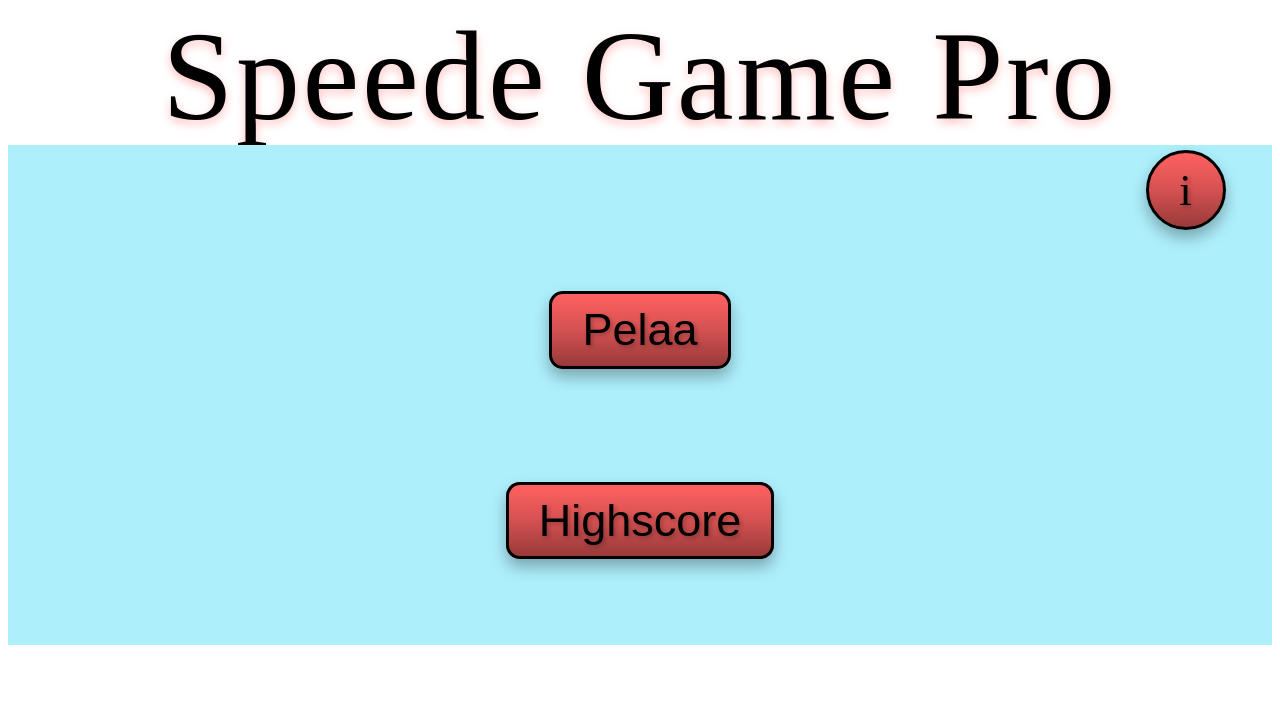
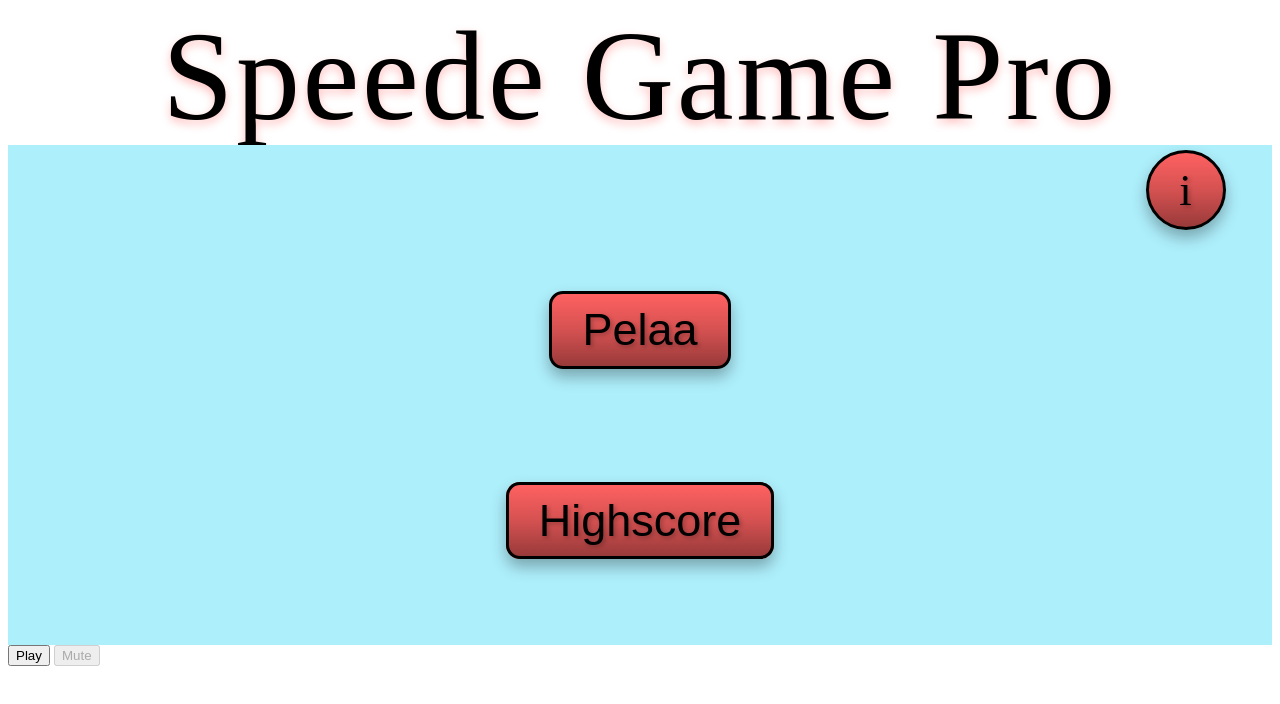
Before and after one commit to jamktiko/ryhma5, a SvelteKit app in the folder speedepeli/: page / in a window 1280 px wide. Shown: the top 704 px of the page. Built offline with nearby package versions, Linux system fonts and the light colour scheme; a web font is replaced by a local one.

Commit message:
taustaaani korjaus

```diff
--- a/speedepeli/src/lib/components/highscore.svelte.ts
+++ b/speedepeli/src/lib/components/highscore.svelte.ts
@@ -42,3 +42,4 @@ if (isBrowser) {
 export const lista = listaClassic;
 export const lista2 = listaAjoitettu;
 export const showModal1 = writable<boolean>(false);
+export const taustaAani = writable<boolean>(false);
--- a/speedepeli/src/routes/+page.svelte
+++ b/speedepeli/src/routes/+page.svelte
@@ -3,6 +3,7 @@
 	import About from '$lib/components/About.svelte';
 	import Pelaa from '$lib/components/Pelaa.svelte';
 	import { onMount } from 'svelte';
+	import { taustaAani } from '$lib/components/highscore.svelte';
 
 	let showAbout = $state(false);
 	let hidePelaa = $state(false);
@@ -23,15 +24,6 @@
 		modalAuki();
 	}
 
-	// onMount(() => {
-	// 	audio = new Audio('/audio/mainmenu.mp3');
-	// 	audio.loop = true;
-	// 	audio.volume = 0.5; // Voit säätää äänenvoimakkuutta 0.0–1.0
-	// 	audio.play().catch((e) => {
-	// 		console.warn('Äänen automaattinen toisto estetty selaimessa:', e);
-	// 	});
-	// });
-
 	function modalAuki() {
 		isDisabled = true;
 		hidePelaa = true;
@@ -44,6 +36,26 @@
 		menuAudio.play();
 		//audio.play();
 	}
+
+	let disablePlay = $derived($taustaAani);
+
+	function play() {
+		 //disablePlay = true;
+			taustaAani.set(true);
+			audio = new Audio('/audio/mainmenu.mp3');
+			audio.loop = true;
+			audio.volume = 0.5; // Voit säätää äänenvoimakkuutta 0.0–1.0
+			audio.play().catch((e) => {
+				console.warn('Äänen automaattinen toisto estetty selaimessa:', e);
+			});
+		}
+
+	function mute(){
+		taustaAani.set(false);
+		audio.pause();
+		//disablePlay = false;
+	}
+
 </script>
 
 <div data-layer="Start Game" class="start-game">
@@ -86,6 +98,8 @@
 		{/if}
 	</div>
 </div>
+<button onclick={play} disabled={disablePlay}>Play</button>
+		<button onclick={mute} disabled={!disablePlay}>Mute</button>
 
 <style>
 	@import url('https://fonts.googleapis.com/css2?family=Jersey+10&display=swap');
```
